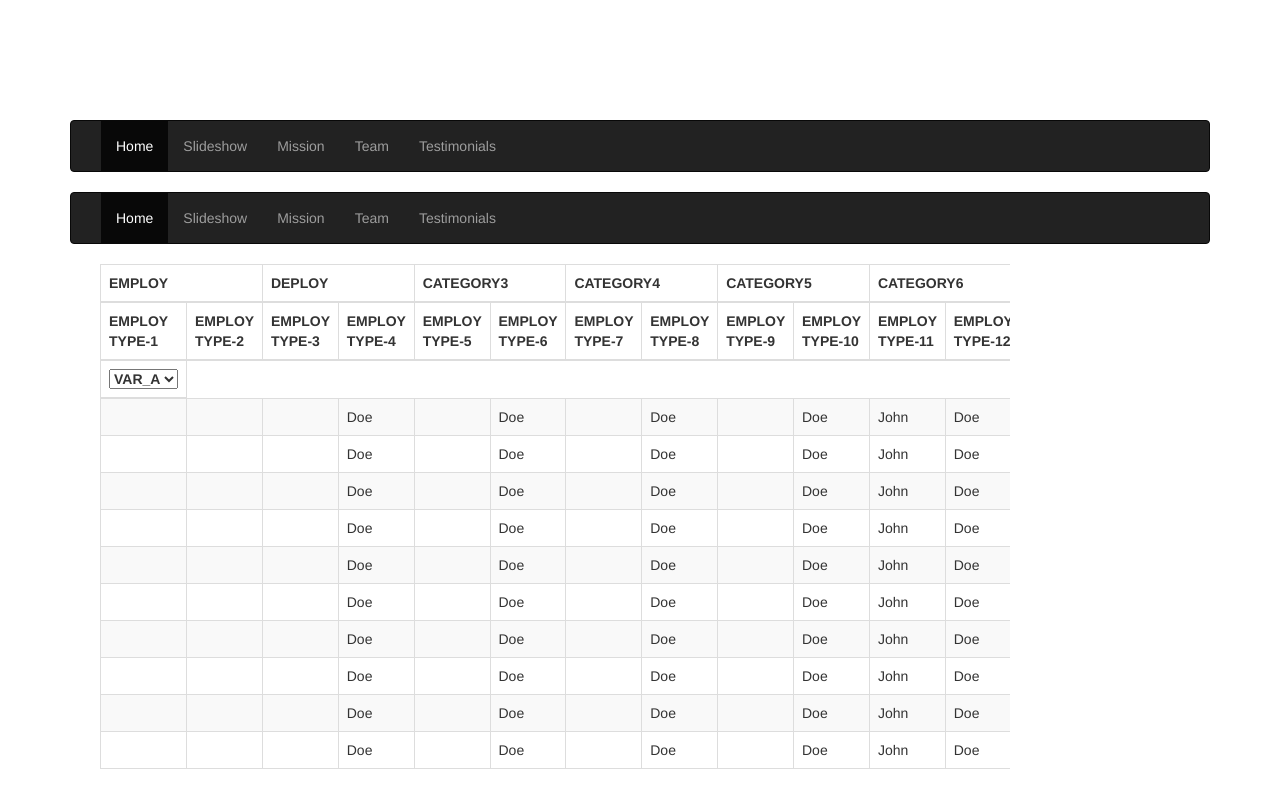
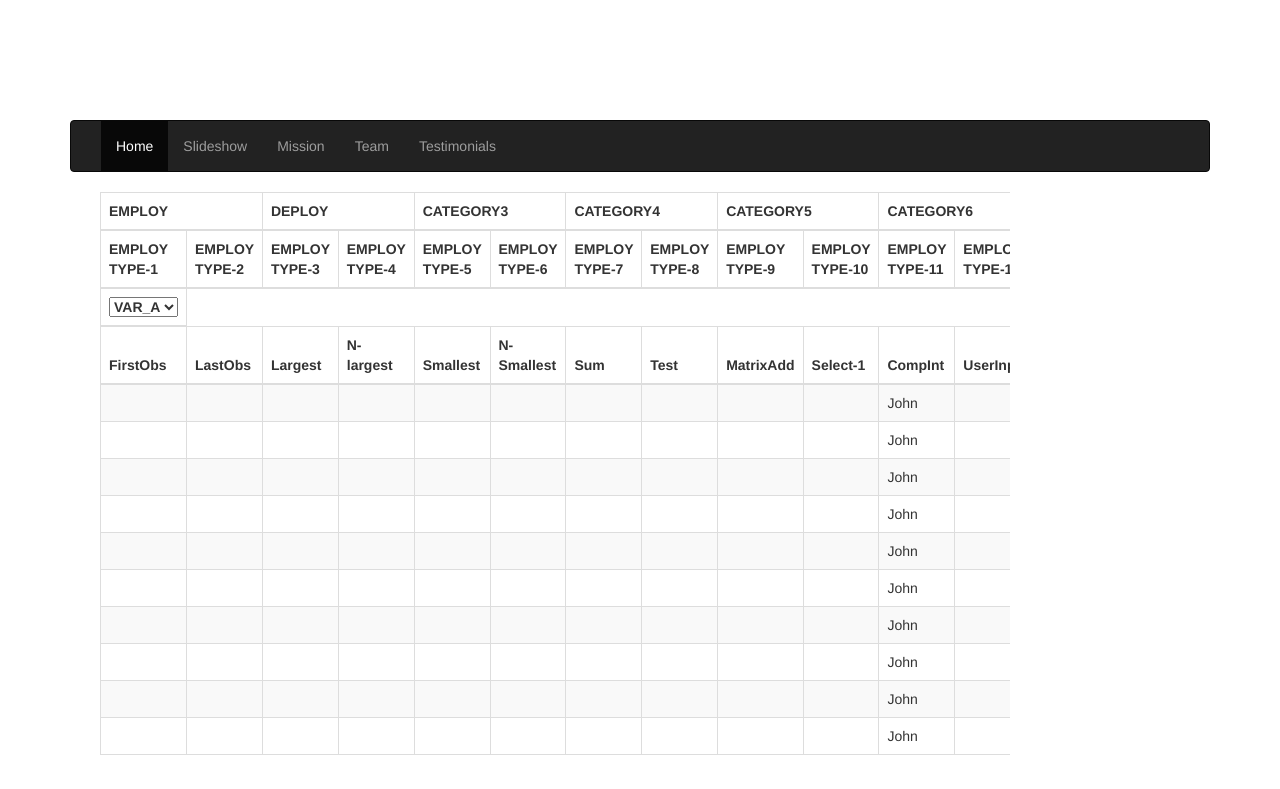
Before and after one commit to dilwaria/financialgraph, a Django app: template financialgraph/templates/graphs/introduction.html in a window 1280 px wide. Shown: the part 51-840 px from the top of the page. After the commit the page ends 806 px from the top, so only its background shows below. Run offline with Django 3.2, Linux system fonts and the light colour scheme; the template is opened without the code that fills it, so the values that code supplies are empty; parts of the project's set-up code (start-up, migrations or seed data) failed here and were passed over; some libraries are stand-ins or nearby versions.

Commit message:
more updated

```diff
--- a/financialgraph/templates/graphs/introduction.html
+++ b/financialgraph/templates/graphs/introduction.html
@@ -19,15 +19,7 @@
   </section>
   <nav class="navbar navbar-inverse" >
     <div class="container">
-      <div class="navbar-header">
-        <button type="button" class="navbar-toggle collapsed" data-toggle="collapse" data-target="#collapse">
-          <span class="sr-only">Toggle navigation</span>
-          <span class="icon-bar"></span>
-          <span class="icon-bar"></span>
-          <span class="icon-bar"></span>
-        </button>
 
-      </div><!-- navbar-header -->
       <div class="collapse navbar-collapse" id="collapse">
         <ul class="nav navbar-nav">
           <li class="active"><a href="#featured">Home</a></li>
@@ -40,28 +32,7 @@
     </div><!-- container -->
   </nav>
 
-  <nav class="navbar navbar-inverse" >
-    <div class="container">
-      <div class="navbar-header">
-        <button type="button" class="navbar-toggle collapsed" data-toggle="collapse" data-target="#collapse">
-          <span class="sr-only">Toggle navigation</span>
-          <span class="icon-bar"></span>
-          <span class="icon-bar"></span>
-          <span class="icon-bar"></span>
-        </button>
 
-      </div><!-- navbar-header -->
-      <div class="collapse navbar-collapse" id="collapse">
-        <ul class="nav navbar-nav">
-          <li class="active"><a href="#featured">Home</a></li>
-          <li><a href="#myCarousel">Slideshow</a></li>
-          <li><a href="#services">Mission</a></li>
-          <li><a href="#team">Team</a></li>
-          <li><a href="#testimonials">Testimonials</a></li>
-        </ul>
-      </div><!-- collapse navbar-collapse -->
-    </div><!-- container -->
-  </nav>
 
 <div class="container-fluid">
   <div class="col-md-10 table-responsive">
@@ -103,147 +74,161 @@
 </select>
 </th>
       </tr>
+      <tr>
+        <th>FirstObs</th>
+        <th>LastObs</th>
+        <th>Largest</th>
+         <th>N-largest</th>
+        <th>Smallest</th>
+        <th>N-Smallest</th>
+         <th>Sum</th>
+        <th>Test</th>
+        <th>MatrixAdd</th>
+         <th>Select-1</th>
+        <th>CompInt</th>
+        <th>UserInput</th>
+      </tr>
     </thead>
     <tbody>
     <tr>
         <td>{{firstobs.value1}}</td>
         <td>{{lastobs.value1}}</td>
          <td>{{maximum.value1__max}}</td>
-        <td>Doe</td>
+        <td></td>
          <td>{{minimum.value1__min}}</td>
-        <td>Doe</td>
+        <td></td>
          <td>{{sum.value1__sum}}</td>
-        <td>Doe</td>
+        <td></td>
          <td>{{matrix.0}}</td>
-        <td>Doe</td>
+        <td></td>
          <td>John</td>
-        <td>Doe</td>
+        <td></td>
       </tr>
       <tr>
         <td>{{firstobs.value2}}</td>
        <td>{{lastobs.value2}}</td>
          <td>{{maximum.value2__max}}</td>
-        <td>Doe</td>
+        <td></td>
          <td>{{minimum.value2__min}}</td>
-        <td>Doe</td>
+        <td></td>
          <td>{{sum.value2__sum}}</td>
-        <td>Doe</td>
+        <td></td>
          <td>{{matrix.1}}</td>
-        <td>Doe</td>
+        <td></td>
          <td>John</td>
-        <td>Doe</td>
+        <td></td>
       </tr>
       <tr>
          <td>{{firstobs.value3}}</td>
        <td>{{lastobs.value3}}</td>
          <td>{{maximum.value3__max}}</td>
-        <td>Doe</td>
+        <td></td>
          <td>{{minimum.value3__min}}</td>
-        <td>Doe</td>
+        <td></td>
          <td>{{sum.value3__sum}}</td>
-        <td>Doe</td>
+        <td></td>
          <td>{{matrix.2}}</td>
-        <td>Doe</td>
+        <td></td>
          <td>John</td>
-        <td>Doe</td>
+        <td></td>
       </tr>
        <tr>
          <td>{{firstobs.value4}}</td>
         <td>{{lastobs.value4}}</td>
          <td>{{maximum.value4__max}}</td>
-        <td>Doe</td>
+        <td></td>
          <td>{{minimum.value4__min}}</td>
-        <td>Doe</td>
+        <td></td>
          <td>{{sum.value4__sum}}</td>
-        <td>Doe</td>
+        <td></td>
          <td>{{matrix.3}}</td>
-        <td>Doe</td>
+        <td></td>
          <td>John</td>
-        <td>Doe</td>
+        <td></td>
       </tr>
        <tr>
          <td>{{firstobs.value5}}</td>
         <td>{{lastobs.value5}}</td>
          <td>{{maximum.value5__max}}</td>
-        <td>Doe</td>
+        <td></td>
          <td>{{minimum.value5__min}}</td>
-        <td>Doe</td>
+        <td></td>
          <td>{{sum.value5__sum}}</td>
-        <td>Doe</td>
+        <td></td>
          <td>{{matrix.4}}</td>
-        <td>Doe</td>
+        <td></td>
          <td>John</td>
-        <td>Doe</td>
+        <td></td>
       </tr>
        <tr>
          <td>{{firstobs.value6}}</td>
         <td>{{lastobs.value6}}</td>
          <td>{{maximum.value6__max}}</td>
-        <td>Doe</td>
+        <td></td>
          <td>{{minimum.value6__min}}</td>
-        <td>Doe</td>
+        <td></td>
          <td>{{sum.value6__sum}}</td>
-        <td>Doe</td>
+        <td></td>
          <td>{{matrix.5}}</td>
-        <td>Doe</td>
+        <td></td>
          <td>John</td>
-        <td>Doe</td>
+        <td></td>
       </tr>
        <tr>
          <td>{{firstobs.value7}}</td>
         <td>{{lastobs.value7}}</td>
          <td>{{maximum.value7__max}}</td>
-        <td>Doe</td>
+        <td></td>
          <td>{{minimum.value7__min}}</td>
-        <td>Doe</td>
+        <td></td>
          <td>{{sum.value7__sum}}</td>
-        <td>Doe</td>
+        <td></td>
          <td>{{matrix.6}}</td>
-        <td>Doe</td>
+        <td></td>
          <td>John</td>
-        <td>Doe</td>
+        <td></td>
       </tr>
        <tr>
          <td>{{firstobs.value8}}</td>
        <td>{{lastobs.value8}}</td>
          <td>{{maximum.value8__max}}</td>
-        <td>Doe</td>
+        <td></td>
          <td>{{minimum.value8__min}}</td>
-        <td>Doe</td>
+        <td></td>
          <td>{{sum.value8__sum}}</td>
-        <td>Doe</td>
+        <td></td>
          <td>{{matrix.7}}</td>
-        <td>Doe</td>
+        <td></td>
          <td>John</td>
-        <td>Doe</td>
+        <td></td>
       </tr>
        <tr>
          <td>{{firstobs.value9}}</td>
         <td>{{lastobs.value9}}</td>
          <td>{{maximum.value9__max}}</td>
-        <td>Doe</td>
+        <td></td>
          <td>{{minimum.value9__min}}</td>
-        <td>Doe</td>
+        <td></td>
          <td>{{sum.value9__sum}}</td>
-        <td>Doe</td>
+        <td></td>
          <td>{{matrix.8}}</td>
-        <td>Doe</td>
+        <td></td>
          <td>John</td>
-        <td>Doe</td>
+        <td></td>
       </tr>
        <tr>
          <td>{{firstobs.value10}}</td>
         <td>{{lastobs.value10}}</td>
          <td>{{maximum.value10__max}}</td>
-        <td>Doe</td>
+        <td></td>
          <td>{{minimum.value10__min}}</td>
-        <td>Doe</td>
+        <td></td>
          <td>{{sum.value10__sum}}</td>
-        <td>Doe</td>
+        <td></td>
          <td>{{matrix.9}}</td>
-        <td>Doe</td>
+        <td></td>
          <td>John</td>
-        <td>Doe</td>
+        <td></td>
       </tr>
     </tbody>
   </table>
```
Also changed, not shown: graphs/models.py (+30 -30 lines), graphs/views.py (+10 -6 lines), financialgraph/static/css/bootstrap.css, graphs/migrations/0003_auto_20170119_2345.py (added), 2 other files.
